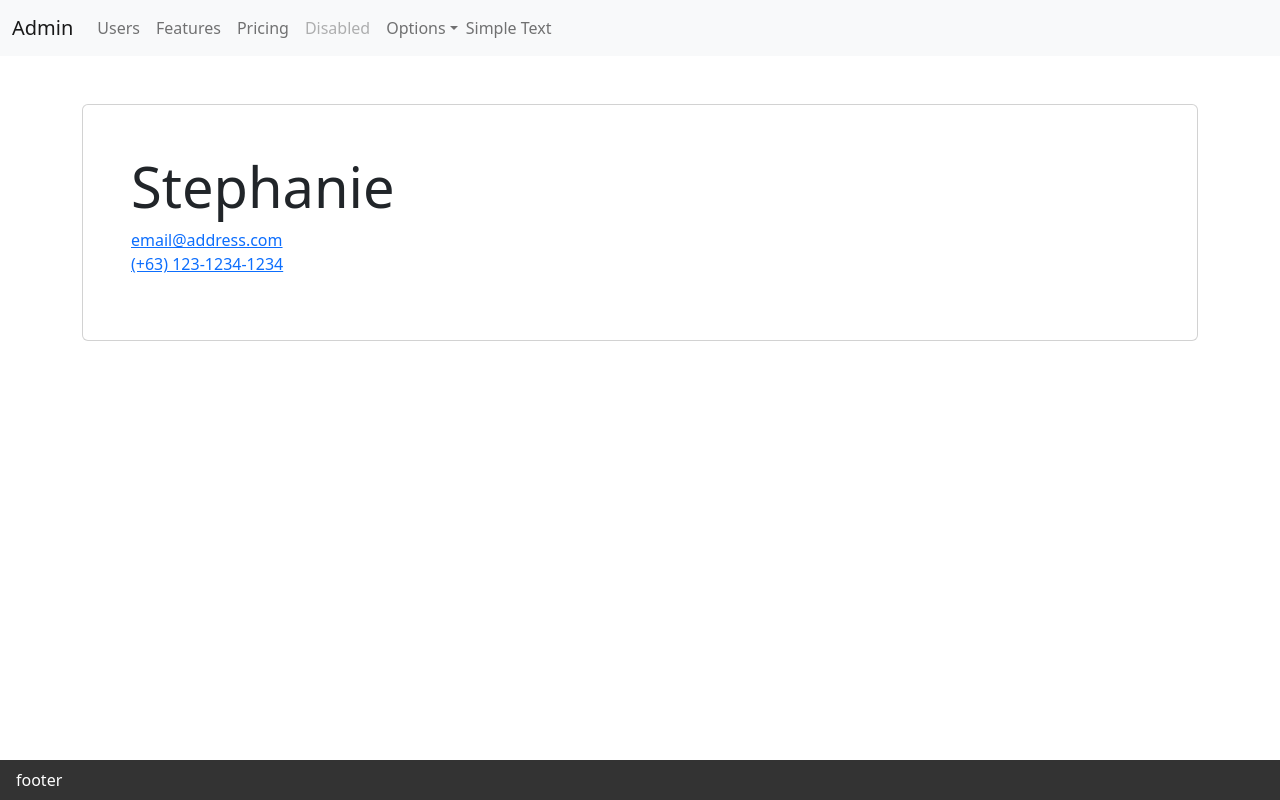
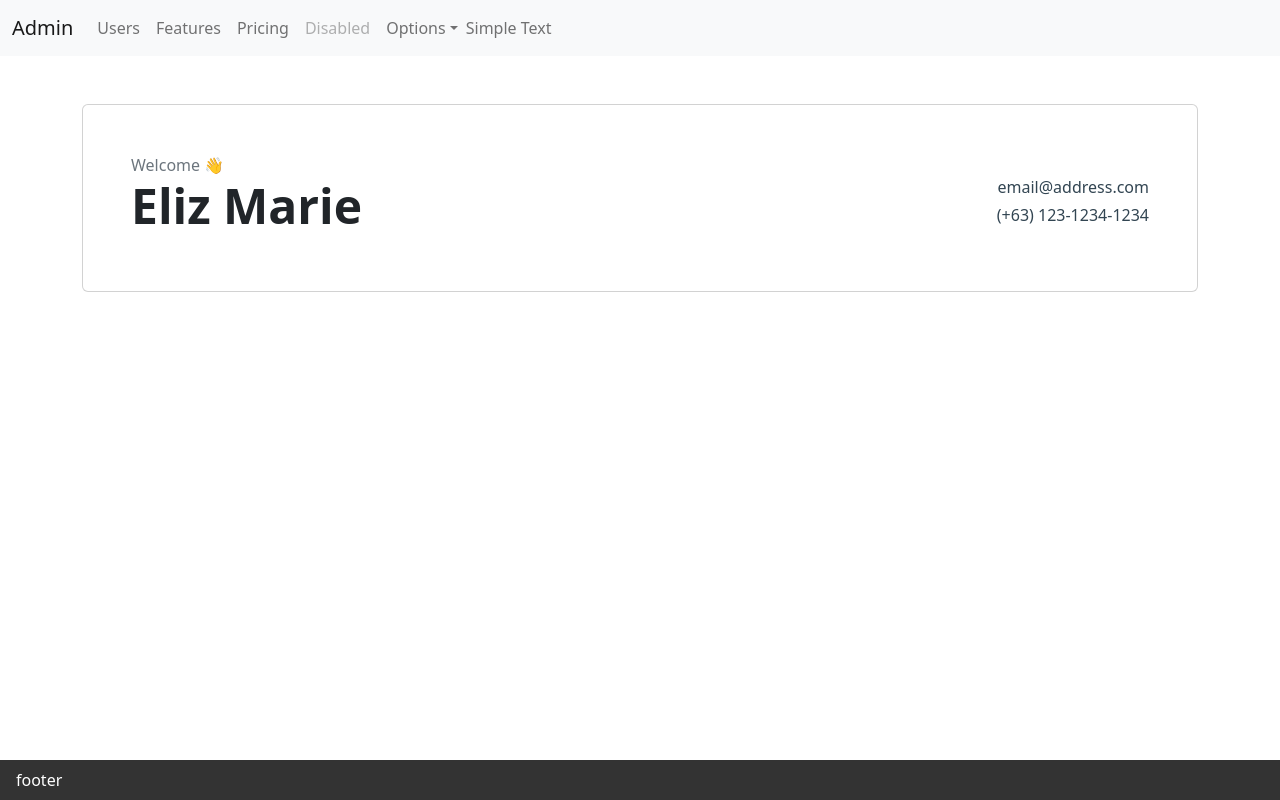
Before and after one commit to ezlyTech/ITW-fe, a React (Create React App) app: page / in a window 1280 px wide. Built offline with nearby package versions, Linux system fonts and the light colour scheme; data requests are answered from the project's data file.

Commit message:
added styling for home

```diff
--- a/db.json
+++ b/db.json
@@ -31,9 +31,9 @@
   ],
   "main_user": {
     "id": 1,
-    "firstName": "Stephanie",
-    "lastName": "Reyesss",
-    "email": "stephanie@gmail.com",
+    "firstName": "Eliz Marie",
+    "lastName": "Manalo",
+    "email": "elizmarie@gmail.com",
     "profile": "admin"
   }
 }
--- /dev/null
+++ b/src/styles/general.scss
@@ -0,0 +1,15 @@
+
+
+p {
+    margin: 0;
+}
+
+a {
+    text-decoration: none;
+    color: #324552;
+
+    &:hover {
+        text-decoration: underline;
+        color: #0f1518;
+    }
+}
--- a/src/styles/main.scss
+++ b/src/styles/main.scss
@@ -1 +1,2 @@
 @import '~bootstrap/dist/css/bootstrap.min.css';
+@import '../styles/general.scss';
--- a/src/views/home/index.js
+++ b/src/views/home/index.js
@@ -19,12 +19,16 @@ function Index() {
 	return (
 		<Container>
 			<Card className='mt-5 p-5'>
-				<h1 className='display-4'> { userData.firstName } </h1>
-				<address>
-					<a href='mailto:email@address.com'>email@address.com</a>
-					<br />
-					<a href='tel:+635552368'>(+63) 123-1234-1234</a>
-				</address>
+				<div className='d-flex justify-content-between flex-wrap align-items-end'>
+					<div>
+						<p className='text-muted'>Welcome <span role="img" aria-label="hi">👋</span> </p>
+						<h1 className='display-5 fw-bold'> { userData.firstName }</h1>
+					</div>
+					<address className='d-flex align-items-end flex-column'>
+						<a href='mailto:email@address.com'>email@address.com</a>
+						<a className='mt-1' href='tel:+635552368'>(+63) 123-1234-1234</a>
+					</address>
+				</div>
 			</Card>
 		</Container>
 	);
```
